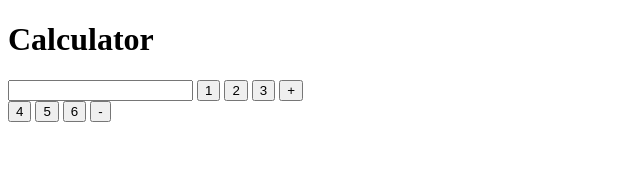
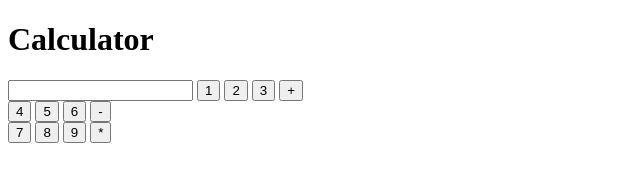
Before and after one commit to Tashreeqlee/Calculator, a plain HTML site: page index.html in a window 1280 px wide. Shown: the whole page, without its empty margins (0-640 px from the left). Drawn offline with Linux system fonts and the light colour scheme.

Commit message:
third line

```diff
--- a/index.html
+++ b/index.html
@@ -21,6 +21,11 @@
 			<input type="button" value="6" onclick="calculator.answer.value += '6'">
 			<input type="button" value="-" onclick="calculator.answer.value += '-'">
 			<br>
+			<input type="button" value="7" onclick="calculator.answer.value += '7'">
+			<input type="button" value="8" onclick="calculator.answer.value += '8'">
+			<input type="button" value="9" onclick="calculator.answer.value += '9'">
+			<input type="button" value="*" onclick="calculator.answer.value += '*'">
+			<br>
 
 </body>
 </html>
```
